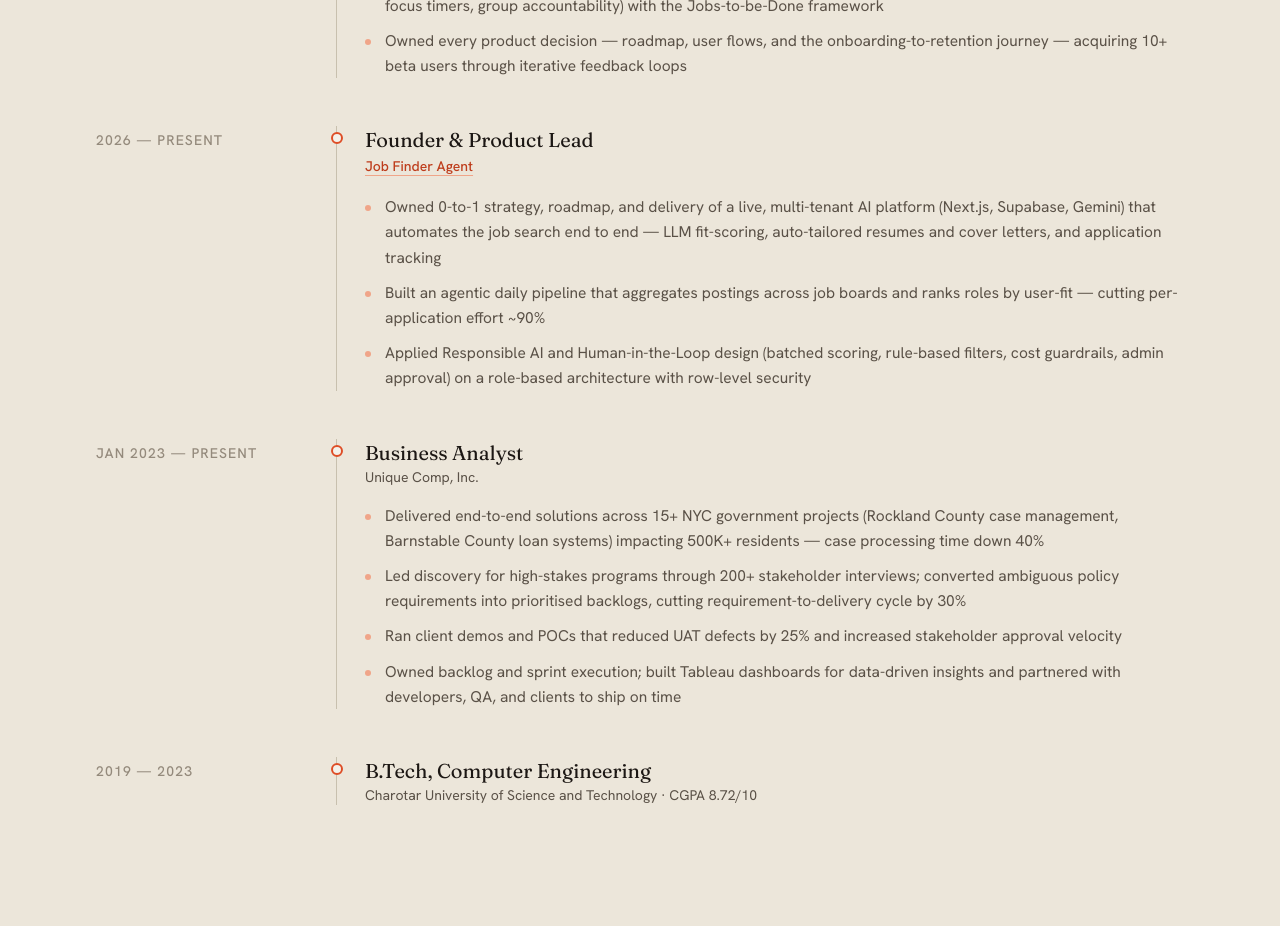
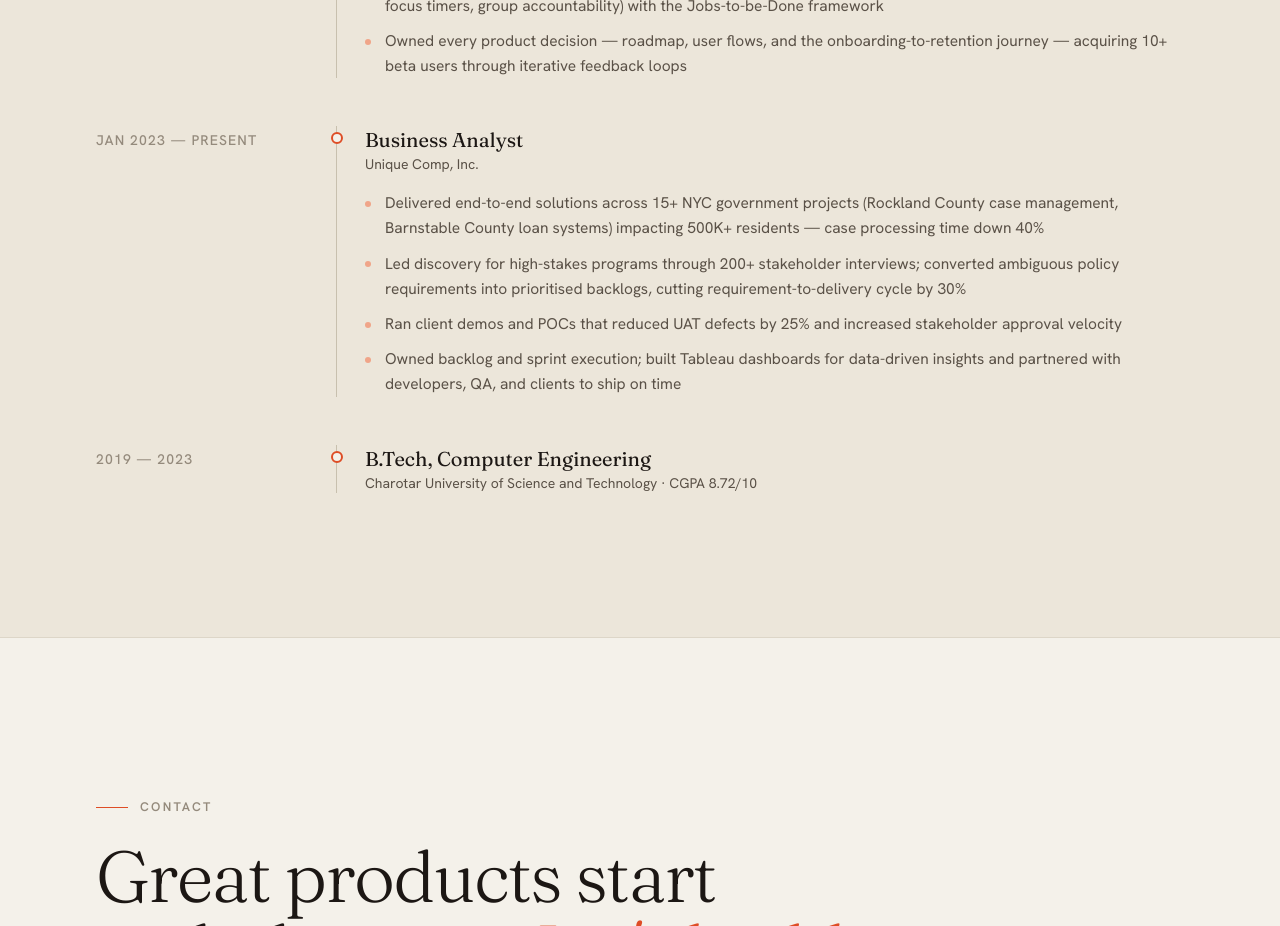
Before and after one commit to Shivangiipandita/shivangi-portfolio, a Next.js app: page / in a window 1280 px wide. Shown: the part 5160-6086 px from the top of the page. Built offline with nearby package versions, Linux system fonts and the light colour scheme.

Commit message:
Remove Job Finder from Experience section
Job Finder Agent is a project/application, not a workplace, so it no
longer belongs in "Where I've worked" — it stays featured as a case study.

```diff
--- a/components/sections.tsx
+++ b/components/sections.tsx
@@ -284,17 +284,6 @@ const roles: {
     ],
   },
   {
-    period: "2026 — Present",
-    title: "Founder & Product Lead",
-    org: "Job Finder Agent",
-    href: "https://job-finder-agent-mauve.vercel.app",
-    bullets: [
-      "Owned 0-to-1 strategy, roadmap, and delivery of a live, multi-tenant AI platform (Next.js, Supabase, Gemini) that automates the job search end to end — LLM fit-scoring, auto-tailored resumes and cover letters, and application tracking",
-      "Built an agentic daily pipeline that aggregates postings across job boards and ranks roles by user-fit — cutting per-application effort ~90%",
-      "Applied Responsible AI and Human-in-the-Loop design (batched scoring, rule-based filters, cost guardrails, admin approval) on a role-based architecture with row-level security",
-    ],
-  },
-  {
     period: "Jan 2023 — Present",
     title: "Business Analyst",
     org: "Unique Comp, Inc.",
```
